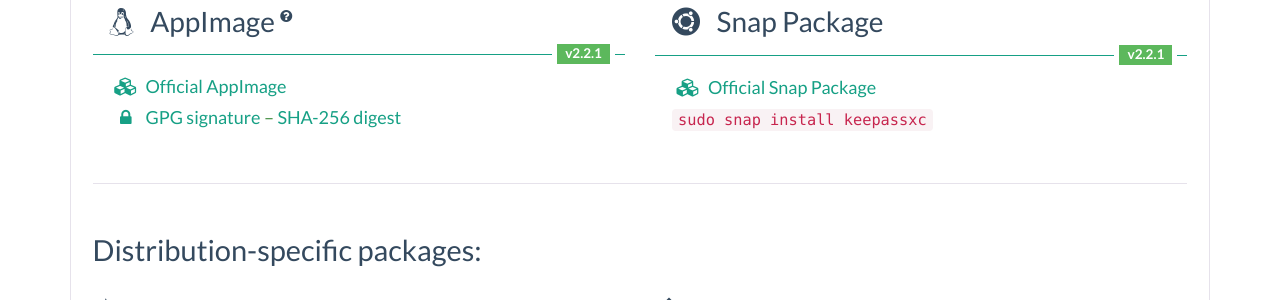
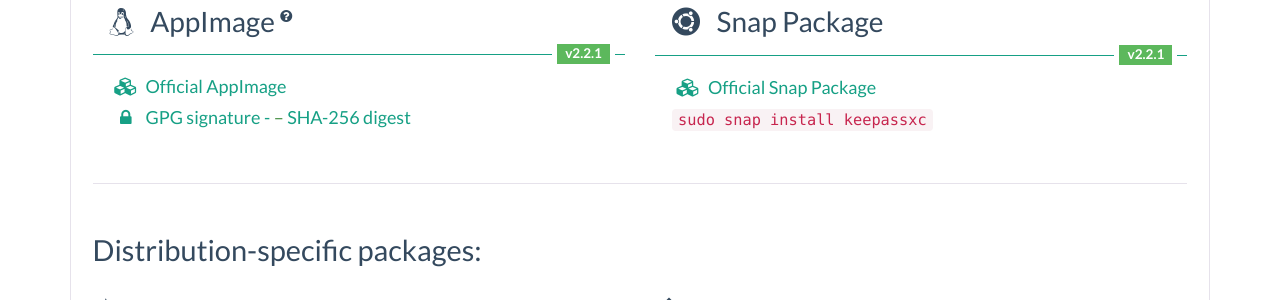
Before and after one commit to keepassxreboot/keepassxc-org, a Jekyll site: the page built from download.html, in a window 1280 px wide. Shown: the part 374-674 px from the top of the page. Built offline with Jekyll 4.4.1, drawn with Linux system fonts in a browser that asks for light colours; comment, search, counter and statistics services are not loaded.

Commit message:
improve gpg-digest link visibility

```diff
--- a/download.html
+++ b/download.html
@@ -50,7 +50,7 @@
                         </li>
                         <li class="links sig">
                             <a href="https://github.com/keepassxreboot/keepassxc/releases/download/{{ site.data.version.stable.linux.appimage }}/KeePassXC-{{ site.data.version.stable.linux.appimage }}-x86_64.AppImage.sig">
-                                 GPG signature</a>
+                                 GPG signature</a> -
                             <a href="https://github.com/keepassxreboot/keepassxc/releases/download/{{ site.data.version.stable.linux.appimage }}/KeePassXC-{{ site.data.version.stable.linux.appimage }}-x86_64.AppImage.digest">
                                 SHA-256 digest</a>
                         </li>
@@ -171,7 +171,7 @@
                     </li>
                     <li class="links sig">
                         <a href="https://github.com/keepassxreboot/keepassxc/releases/download/{{ site.data.version.stable.mac.dmg }}/KeePassXC-{{ site.data.version.stable.mac.dmg }}.dmg.sig">
-                            GPG signature</a>
+                            GPG signature</a> -
                         <a href="https://github.com/keepassxreboot/keepassxc/releases/download/{{ site.data.version.stable.mac.dmg }}/KeePassXC-{{ site.data.version.stable.mac.dmg }}.dmg.digest">
                             SHA-256 digest</a>
                     </li>
@@ -196,7 +196,7 @@
                     </li>
                     <li class="links sig">
                         <a href="https://github.com/keepassxreboot/keepassxc/releases/download/{{ site.data.version.stable.windows.portable }}/KeePassXC-{{ site.data.version.stable.windows.portable }}-Win64-Portable.zip.sig">
-                            GPG signature</a>
+                            GPG signature</a> -
                         <a href="https://github.com/keepassxreboot/keepassxc/releases/download/{{ site.data.version.stable.windows.portable }}/KeePassXC-{{ site.data.version.stable.windows.portable }}-Win64-Portable.zip.digest">
                             SHA-256 digest</a>
                     </li>
@@ -215,7 +215,7 @@
                     </li>
                     <li class="links sig">
                         <a href="https://github.com/keepassxreboot/keepassxc/releases/download/{{ site.data.version.stable.windows.installer }}/KeePassXC-{{ site.data.version.stable.windows.installer }}-Win64.exe.sig">
-                            GPG signature</a>
+                            GPG signature</a> -
                         <a href="https://github.com/keepassxreboot/keepassxc/releases/download/{{ site.data.version.stable.windows.installer }}/KeePassXC-{{ site.data.version.stable.windows.installer }}-Win64.exe.digest">
                             SHA-256 digest</a>
                     </li>
@@ -236,7 +236,7 @@
                     </li>
                     <li class="links sig">
                         <a href="https://github.com/keepassxreboot/keepassxc/releases/download/{{ site.data.version.stable.windows.portable }}/KeePassXC-{{ site.data.version.stable.windows.portable }}-Win32-Portable.zip.sig">
-                            GPG signature</a>
+                            GPG signature</a> -
                         <a href="https://github.com/keepassxreboot/keepassxc/releases/download/{{ site.data.version.stable.windows.portable }}/KeePassXC-{{ site.data.version.stable.windows.portable }}-Win32-Portable.zip.digest">
                             SHA-256 digest</a>
                     </li>
@@ -255,7 +255,7 @@
                     </li>
                     <li class="links sig">
                         <a href="https://github.com/keepassxreboot/keepassxc/releases/download/{{ site.data.version.stable.windows.installer }}/KeePassXC-{{ site.data.version.stable.windows.installer }}-Win32.exe.sig">
-                            GPG signature</a>
+                            GPG signature</a> -
                         <a href="https://github.com/keepassxreboot/keepassxc/releases/download/{{ site.data.version.stable.windows.installer }}/KeePassXC-{{ site.data.version.stable.windows.installer }}-Win32.exe.digest">
                             SHA-256 digest</a>
                     </li>
@@ -281,7 +281,7 @@
                     </li>
                     <li class="links sig">
                         <a href="https://github.com/keepassxreboot/keepassxc/releases/download/{{ site.data.version.stable.source.tarball }}/keepassxc-{{ site.data.version.stable.source.tarball }}-src.tar.xz.sig">
-                            GPG signature</a>,
+                            GPG signature</a> -
                         <a href="https://github.com/keepassxreboot/keepassxc/releases/download/{{ site.data.version.stable.source.tarball }}/keepassxc-{{ site.data.version.stable.source.tarball }}-src.tar.xz.digest">
                             SHA-256 digest</a>
                     </li>
```
